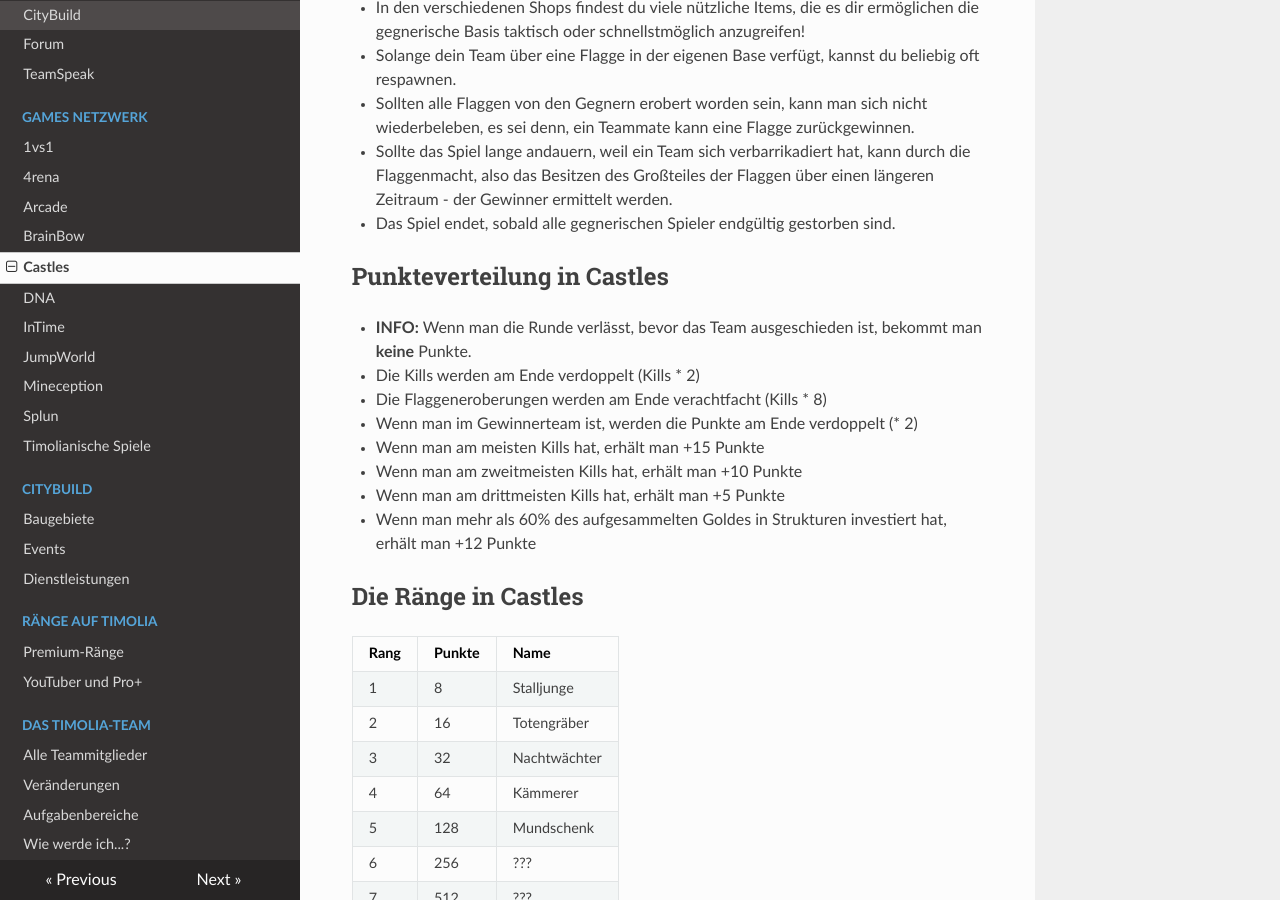
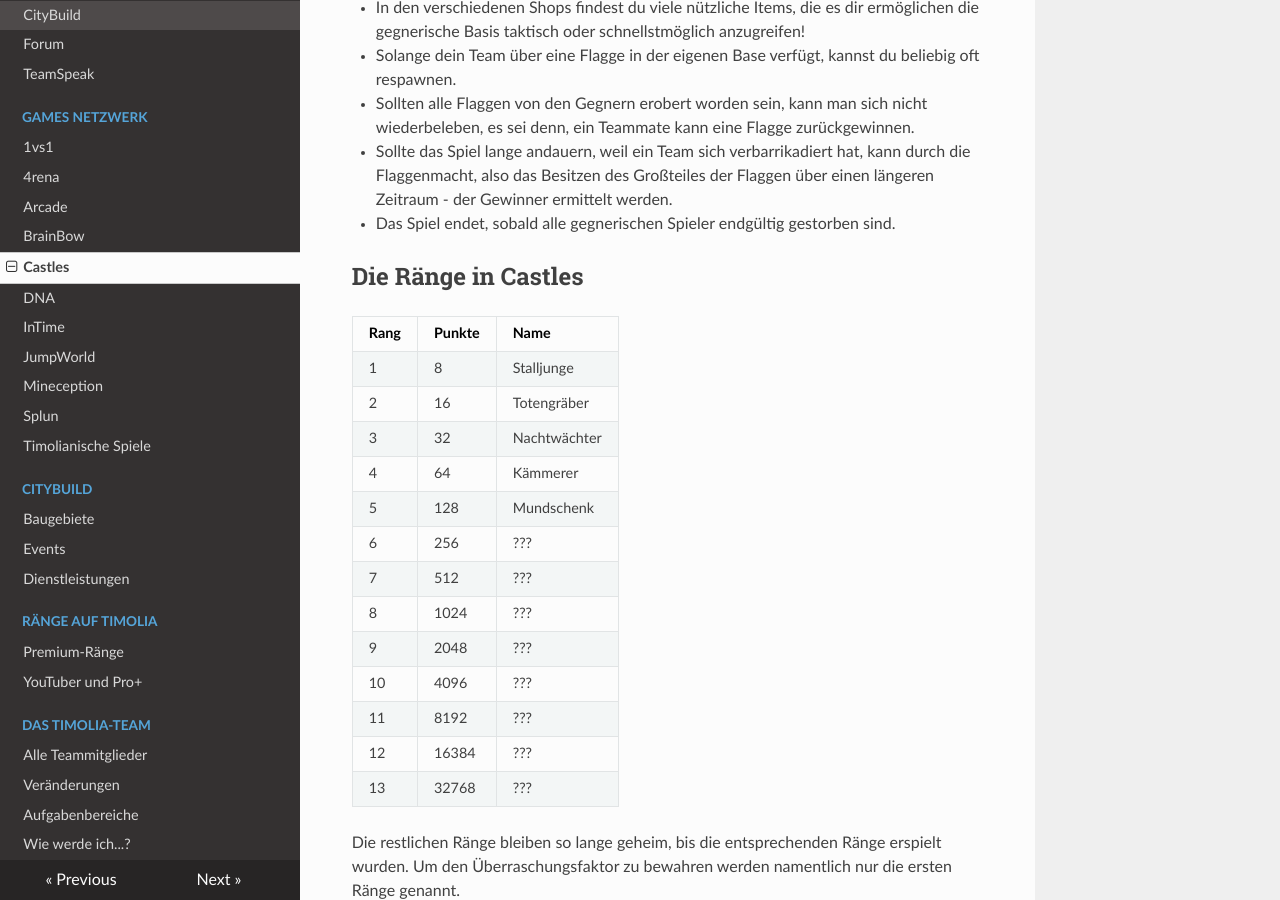
Before and after one commit to TimoliaDE/HowTo, an MkDocs documentation site: the page built from docs/games/castles.md, in a window 1280 px wide and 900 px high, scrolled down 573 px. Built offline with MkDocs 1.6.1, drawn with Linux system fonts in a browser that asks for light colours; nearby versions of some CDN libraries; old or Windows-style settings are respelled for this version of MkDocs.

Commit message:
Punkteverteilung entfernt

```diff
--- a/docs/games/castles.md
+++ b/docs/games/castles.md
@@ -12,16 +12,6 @@ in seiner eigenen Burg.
 - Sollten alle Flaggen von den Gegnern erobert worden sein, kann man sich nicht wiederbeleben, es sei denn, ein Teammate kann eine Flagge zurückgewinnen.
 - Sollte das Spiel lange andauern, weil ein Team sich verbarrikadiert hat, kann durch die Flaggenmacht, also das Besitzen des Großteiles der Flaggen über einen längeren Zeitraum - der Gewinner ermittelt werden.
 - Das Spiel endet, sobald alle gegnerischen Spieler endgültig gestorben sind.
-
-## Punkteverteilung in Castles
-- <strong>INFO:</strong> Wenn man die Runde verlässt, bevor das Team ausgeschieden ist, bekommt man <strong>keine</strong> Punkte.
-- Die Kills werden am Ende verdoppelt (Kills * 2)
-- Die Flaggeneroberungen werden am Ende verachtfacht (Kills * 8)
-- Wenn man im Gewinnerteam ist, werden die Punkte am Ende verdoppelt (* 2)
-- Wenn man am meisten Kills hat, erhält man +15 Punkte
-- Wenn man am zweitmeisten Kills hat, erhält man +10 Punkte
-- Wenn man am drittmeisten Kills hat, erhält man +5 Punkte
-- Wenn man mehr als 60% des aufgesammelten Goldes in Strukturen investiert hat, erhält man +12 Punkte
 
 ## Die Ränge in Castles
 
```
